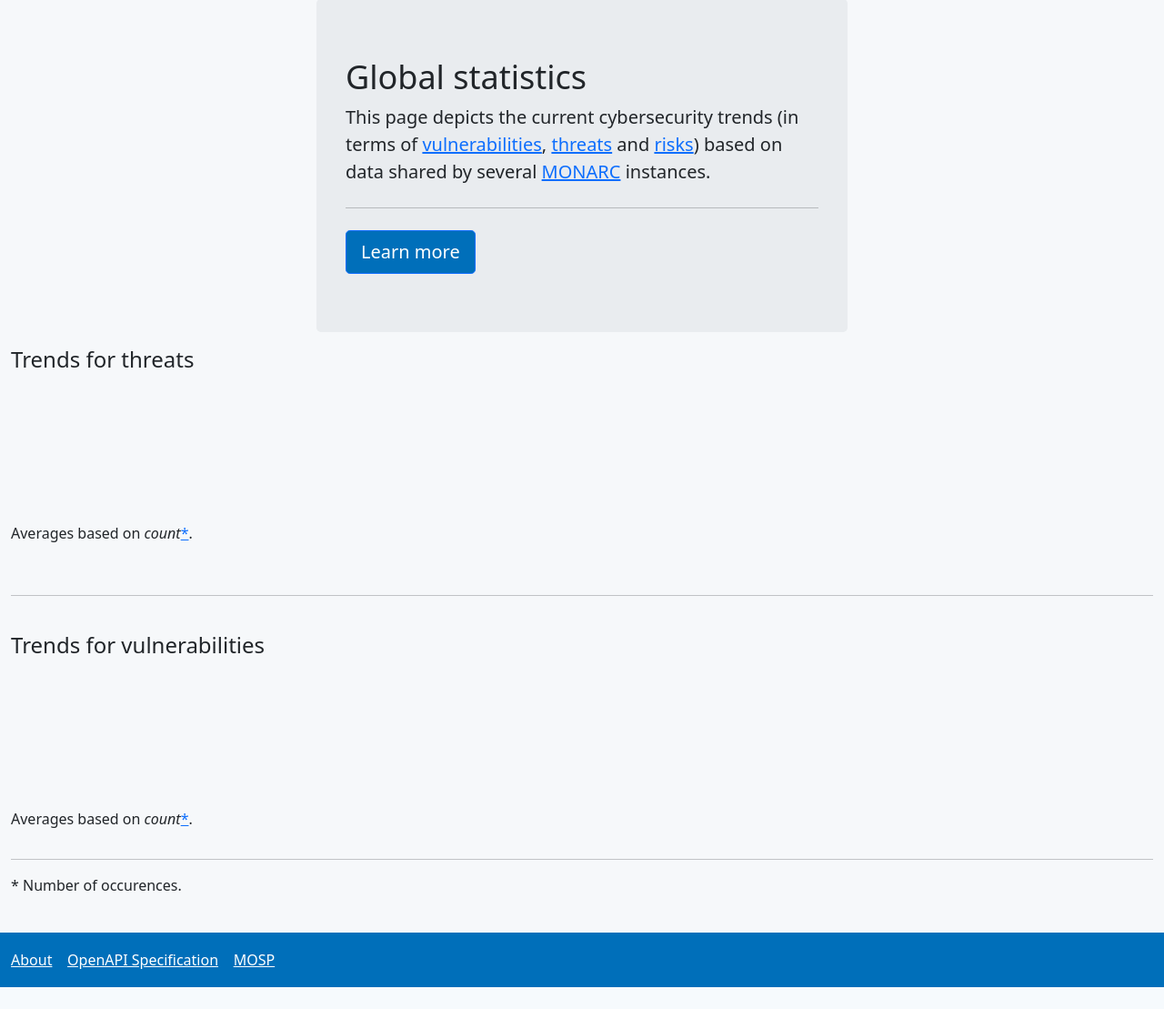
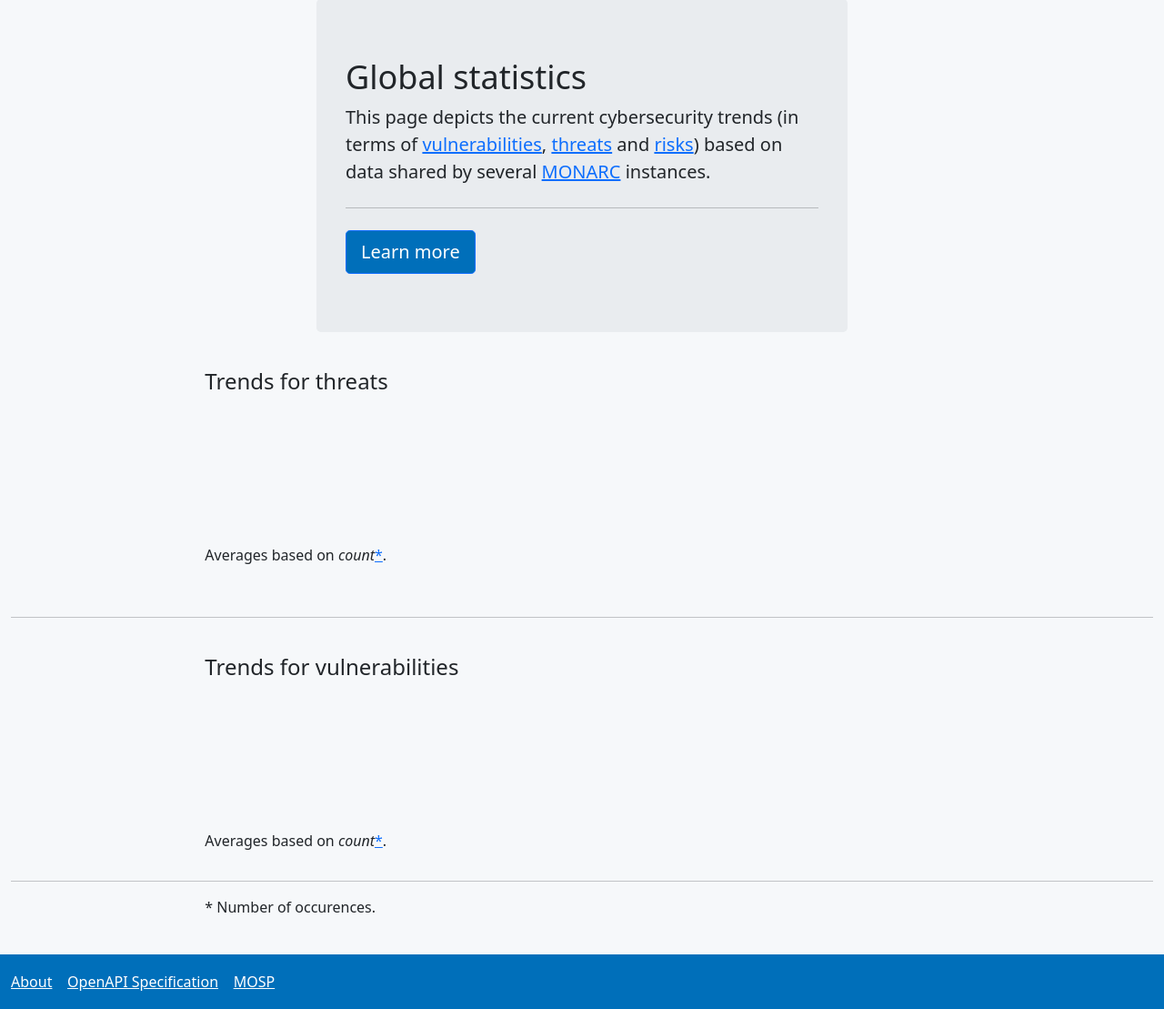
Before and after one commit to monarc-project/stats-service, a Python web app: template statsservice/templates/stats.html in a window 1280 px wide. Shown: the part 73-1182 px from the top of the page at 91% size. Before the commit the page ends 1158 px from the top, so only its background shows below. Run offline with Jinja, Linux system fonts and the light colour scheme; the template is opened without the code that fills it, so the values that code supplies are empty; a map, chart or similar area stays blank; some libraries are stand-ins or nearby versions.

Commit message:
chg: [template] Improved stats.html template.

```diff
--- a/statsservice/templates/stats.html
+++ b/statsservice/templates/stats.html
@@ -17,18 +17,18 @@
         </div>
     </div>
   </div>
-
-  <div class="row">
-    <div class="col-md-10">
+  <br />
+  <div class="row justify-content-center">
+    <div class="col-md-8">
       <h2 id="threats">Trends for threats</h2>
 		  <canvas id="canvas-threats"></canvas>
       <p>Averages based on <i>count</i><a href="#footnote-1">*</a>.</p>
     </div>
   </div>
   <br /><hr /><br />
-  <div class="row">
-    <div class="col-md-10">
-      <h2  id="vulnerabilities">Trends for vulnerabilities</h2>
+  <div class="row justify-content-center">
+    <div class="col-md-8">
+      <h2 id="vulnerabilities">Trends for vulnerabilities</h2>
 		  <canvas id="canvas-vulnerabilities"></canvas>
       <p>Averages based on <i>count</i><a href="#footnote-1">*</a>.</p>
     </div>
@@ -36,8 +36,8 @@
 
   <hr />
 
-  <div class="row">
-    <div class="col-md-10">
+  <div class="row justify-content-center">
+    <div class="col-md-8">
       <p id="footnote-1">* Number of occurences.</p>
     </div>
   </div>
```
